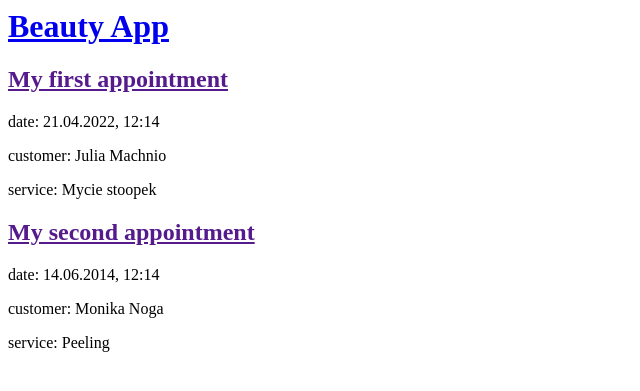
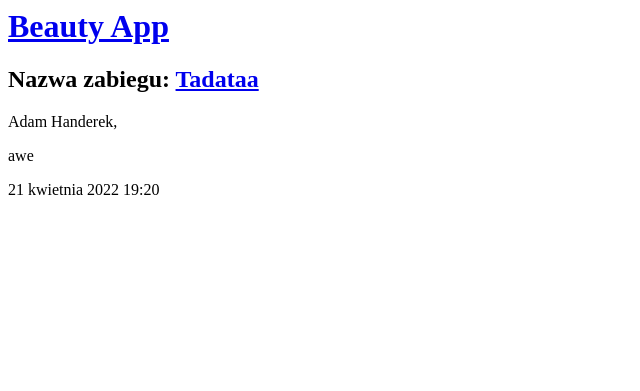
Before and after one commit to juliamachnio/beauty_is_life, a Django app: page / in a window 1280 px wide. Shown: the top 391 px of the page, without its empty margins (0-640 px from the left). Run offline with Django 4.2, Linux system fonts and the light colour scheme; data comes from the database, SQL or seed files in the repository; both versions use the stored data as it was after the commit.

Commit message:
Modified templates to display posts from database.

```diff
--- a/jm_mn_app/templates/jm_mn_app/requests_list.html
+++ b/jm_mn_app/templates/jm_mn_app/requests_list.html
@@ -6,19 +6,13 @@
         <div>
             <h1><a href="/">Beauty App</a></h1>
         </div>
-
-        <div>
-            <h2><a href="">My first appointment</a></h2>
-            <p>date: 21.04.2022, 12:14</p>
-            <p>customer: Julia Machnio</p>
-            <p>service: Mycie stoopek</p>
-        </div>
-
-        <div>
-            <h2><a href="">My second appointment</a></h2>
-            <p>date: 14.06.2014, 12:14</p>
-            <p>customer: Monika Noga</p>
-            <p>service: Peeling</p>
-        </div>
+        {%  for req in requests_register %}
+            <div>
+                <h2>Nazwa zabiegu: <a href=" ">{{ req.request_name }}</a></h2>
+                <p>{{ req.customer }}  </p>
+                <p>{{ req.service }}</p>
+                <p>{{ req.service_date }}</p>
+            </div>
+        {% endfor %}
     </body>
 </html>
--- a/jm_mn_app/views.py
+++ b/jm_mn_app/views.py
@@ -1,4 +1,6 @@
 from django.shortcuts import render
+from .models import RequestsRegister
 
 def requests_list(request):
-    return render(request, 'jm_mn_app/requests_list.html', {})
+    requests_register = RequestsRegister.objects.filter(request_name="Tadataa")
+    return render(request, 'jm_mn_app/requests_list.html', {'requests_register' : requests_register})
```
Also changed, not shown: db.sqlite3, 1 other file.
